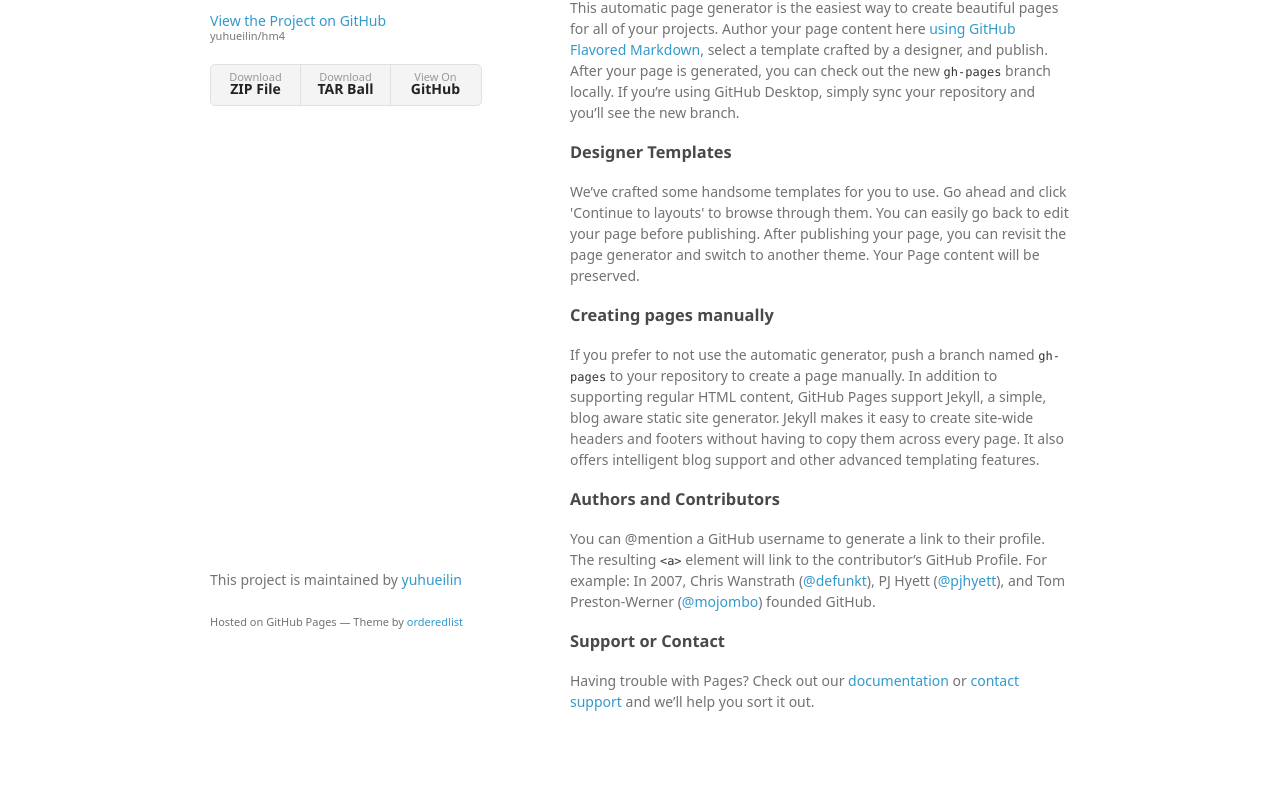
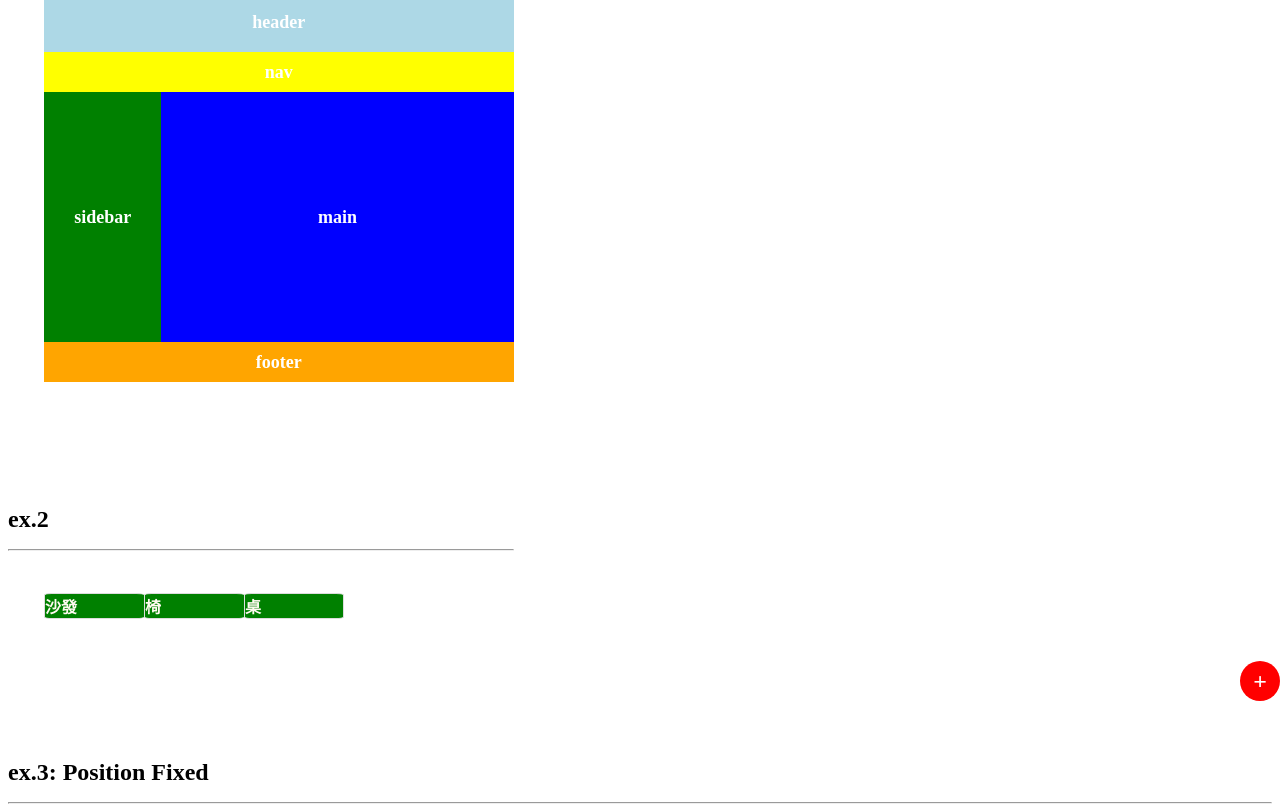
Before and after one commit to yuhueilin/hm4, a plain HTML site: page index.html in a window 1280 px wide. Shown: the part 99-910 px from the top of the page. Before the commit the page ends 881 px from the top, so only its background shows below. Drawn offline with Linux system fonts and the light colour scheme; a web font is replaced by a local one.

Commit message:
Add files via upload

```diff
--- a/index.html
+++ b/index.html
@@ -1,64 +1,112 @@
 <!doctype html>
 <html>
-  <head>
-    <meta charset="utf-8">
-    <meta http-equiv="X-UA-Compatible" content="chrome=1">
-    <title>Hm4 by yuhueilin</title>
+<head>
+    <meta charset="UTF-8">
+    <meta http-equiv="X-UA-Compatible" content="IE=edge">
+    <title>林育慧HW4</title>
+    <link rel="stylesheet" type="text/css" href="main.css">
+    <link rel=stylesheet type="text/css" href="css/font-awesome.min.css">
+    <style>Microsoft JhengHei;</style>
+</head>
+<body>
 
-    <link rel="stylesheet" href="stylesheets/styles.css">
-    <link rel="stylesheet" href="stylesheets/github-light.css">
-    <meta name="viewport" content="width=device-width">
-    <!--[if lt IE 9]>
-    <script src="//html5shiv.googlecode.com/svn/trunk/html5.js"></script>
-    <![endif]-->
-  </head>
-  <body>
-    <div class="wrapper">
-      <header>
-        <h1>Hm4</h1>
-        <p></p>
+<!--EX.1-->
+<div class="ex1">
+    <h1 style="color:black; font-size: 24px;font-weight: 800;">ex.1</h1>
+    <hr><br>
 
-        <p class="view"><a href="https://github.com/yuhueilin/hm4">View the Project on GitHub <small>yuhueilin/hm4</small></a></p>
+    <div style="margin-left: 2em;">
+        <div class="row">
+            <div class="header"> header</div>
+        </div>
+        <div class="row">
+            <div class="nav">nav</div>
+        </div>
+        <div class="row">
+            <div class="sidebar">sidebar</div>
+            <div class="main">main</div>
+        </div>
+        <div class="row">
+            <div class="footer">footer</div>
+        </div>
+    </div>
+</div>
 
 
-        <ul>
-          <li><a href="https://github.com/yuhueilin/hm4/zipball/master">Download <strong>ZIP File</strong></a></li>
-          <li><a href="https://github.com/yuhueilin/hm4/tarball/master">Download <strong>TAR Ball</strong></a></li>
-          <li><a href="https://github.com/yuhueilin/hm4">View On <strong>GitHub</strong></a></li>
-        </ul>
-      </header>
-      <section>
-        <h3>
-<a id="welcome-to-github-pages" class="anchor" href="#welcome-to-github-pages" aria-hidden="true"><span aria-hidden="true" class="octicon octicon-link"></span></a>Welcome to GitHub Pages.</h3>
+<br>
+<br>
+<br>
+<br>
+<br>
+<br>
 
-<p>This automatic page generator is the easiest way to create beautiful pages for all of your projects. Author your page content here <a href="https://guides.github.com/features/mastering-markdown/">using GitHub Flavored Markdown</a>, select a template crafted by a designer, and publish. After your page is generated, you can check out the new <code>gh-pages</code> branch locally. If you’re using GitHub Desktop, simply sync your repository and you’ll see the new branch.</p>
 
-<h3>
-<a id="designer-templates" class="anchor" href="#designer-templates" aria-hidden="true"><span aria-hidden="true" class="octicon octicon-link"></span></a>Designer Templates</h3>
+<!--EX.2-->
+<div class="ex2">
+    <h1 style="color:black; font-size: 24px;font-weight: 800;">ex.2</h1>
+    <hr><br>
 
-<p>We’ve crafted some handsome templates for you to use. Go ahead and click 'Continue to layouts' to browse through them. You can easily go back to edit your page before publishing. After publishing your page, you can revisit the page generator and switch to another theme. Your Page content will be preserved.</p>
+    <ul class="store">
+        <li>沙發
+            <ul class="submenu">
+                <li>單人沙發</li>
+                <li>雙人沙發</li>
+                <li>三人沙發</li>
+            </ul>
+        </li>
+        <li>椅
+            <ul class="submenu">
+                <li>工業復古椅</li>
+                <li>北歐風餐椅</li>
+                <li>吧檯椅</li>
+                <li>長凳</li>
+            </ul>
+        </li>
+        <li>桌
+            <ul class="submenu">
+                <li>餐桌</li>
+                <li>茶几</li>
+                <li>書桌</li>
+                <li>吧檯桌</li>
+                <li>鏡台</li>
+            </ul>
+        </li>
+    </ul>
+</div>
 
-<h3>
-<a id="creating-pages-manually" class="anchor" href="#creating-pages-manually" aria-hidden="true"><span aria-hidden="true" class="octicon octicon-link"></span></a>Creating pages manually</h3>
 
-<p>If you prefer to not use the automatic generator, push a branch named <code>gh-pages</code> to your repository to create a page manually. In addition to supporting regular HTML content, GitHub Pages support Jekyll, a simple, blog aware static site generator. Jekyll makes it easy to create site-wide headers and footers without having to copy them across every page. It also offers intelligent blog support and other advanced templating features.</p>
+<br>
+<br>
+<br>
+<br>
+<br>
+<br>
 
-<h3>
-<a id="authors-and-contributors" class="anchor" href="#authors-and-contributors" aria-hidden="true"><span aria-hidden="true" class="octicon octicon-link"></span></a>Authors and Contributors</h3>
 
-<p>You can @mention a GitHub username to generate a link to their profile. The resulting <code>&lt;a&gt;</code> element will link to the contributor’s GitHub Profile. For example: In 2007, Chris Wanstrath (<a href="https://github.com/defunkt" class="user-mention">@defunkt</a>), PJ Hyett (<a href="https://github.com/pjhyett" class="user-mention">@pjhyett</a>), and Tom Preston-Werner (<a href="https://github.com/mojombo" class="user-mention">@mojombo</a>) founded GitHub.</p>
+<!--EX.3-->
+<div class="ex3">
+    <h1 style="color:black; font-size: 24px;font-weight: 800;">ex.3: Position Fixed</h1>
+    <hr><br>
+    <div class="botton"> + </div>
+</div>
 
-<h3>
-<a id="support-or-contact" class="anchor" href="#support-or-contact" aria-hidden="true"><span aria-hidden="true" class="octicon octicon-link"></span></a>Support or Contact</h3>
 
-<p>Having trouble with Pages? Check out our <a href="https://help.github.com/pages">documentation</a> or <a href="https://github.com/contact">contact support</a> and we’ll help you sort it out.</p>
-      </section>
-      <footer>
-        <p>This project is maintained by <a href="https://github.com/yuhueilin">yuhueilin</a></p>
-        <p><small>Hosted on GitHub Pages &mdash; Theme by <a href="https://github.com/orderedlist">orderedlist</a></small></p>
-      </footer>
+<br>
+<br>
+<br>
+<br>
+<br>
+<br>
+
+
+<!--CSS Diner-->
+<div class="diner">
+    <h1 style="color:black; font-size: 24px;font-weight: 800;">CSS Diner</h1>
+    <hr><br>
+    <div style="margin-left:2em">
+        <figure></figure>
     </div>
-    <script src="javascripts/scale.fix.js"></script>
+</div>
 
-  </body>
+</body>
 </html>
--- /dev/null
+++ b/main.css
@@ -0,0 +1,149 @@
+/*   EX.1  */
+*{box-sizing:border-box;}
+
+div.ex1{
+width: 40%;
+font-size: 18px;
+font-weight: 800;
+color:white;
+}
+div.ex1*:not(.row){
+  float:left;
+  padding: 2px;
+}
+/*用以控制當%改變使得box往上補*/
+div.ex1 .row{
+clear: left;
+}
+.header{
+  width:100%;
+  height: 60px;
+  background:lightblue;
+  text-align: center;
+  line-height:60px;
+}
+.nav{
+  float: left;
+  width:100%;
+  height: 40px;
+  background:yellow;
+  text-align: center;
+  line-height:40px;
+}
+.sidebar{
+  float: left;
+  width:25%;
+  height: 250px;
+  background:green;
+  text-align: center;
+  line-height:250px;
+}
+.main{
+  float: left;
+  width:75%;
+  height: 250px;
+  background:blue;
+  text-align: center;
+  line-height:250px;
+}
+.footer{
+  width:100%;
+  height: 40px;
+  background:orange;
+  text-align: center;
+  line-height:40px;
+}
+
+
+
+/*EX.2*/
+*{box-sizing:border-box;}  /*不受內容長短而寬度不同之限制*/
+div.ex2{
+    width: 40%;
+}
+ul{
+    font-size: 16px;
+    font-weight: 500;
+}
+.store>li{
+    display: inline-block;
+    width: 100px;
+/*    作為子階.submenu定位使用*/
+    position: relative;
+    border: 1px solid #ddd;
+    border-radius: 8%;
+    border-right: 0px;   /*清除右側boder*/
+    padding .1em 1em;
+    margin-left: -4px;
+    /*cursor-游標可以變成pointer*/
+    cursor: pointer;
+    background: green;
+    color: floralwhite;
+    font-weight: 600;
+}
+/*對於.nav>li最右側box再增加其右邊boder*/
+.store>li:last-child{
+  border-right: 1px solid #ddd;
+}
+.submenu{
+    width: 100%;
+    padding: 0px;
+    /*以其父階位置定位屬性之定位點進行絕對位置調整*/
+    position: absolute;
+    top:100%;
+    left: -1px;
+    background: white;
+    color: dimgray;
+    /*去除list標號*/
+    list-style: none;
+    border: 1px solid #ddd;
+    border-radius: 6px;
+    /*隱藏*/
+    display: none;
+}
+.store>li:hover .submenu{
+    display: block;
+}
+.submenu.li{
+   padding: .5em 15px;
+}
+.submenu li:hover {
+    background: darkkhaki;
+    color: white;
+}
+
+
+
+/*EX.3*/
+*{box-sizing:border-box;}
+.ex3{
+height:200px;
+}
+.botton{
+width: 40px;
+height:40px;
+border-radius: 50%;
+background: red;
+margin: 0px;
+position: fixed;
+bottom:0;
+right:0;
+color:white;
+font-size: 24px;
+font-weight: 800;
+text-align: center;
+line-height: 40px;
+}
+
+
+
+/*CSS diner*/
+*{box-sizing:border-box;}
+figure{
+width: 600px;
+height: 500px;
+border: 4px solid #9c9;
+background: url("CSSDiner.jpg");
+background-size: cover;
+margin: 0em;
+}
```
Also changed, not shown: 1 other file.
